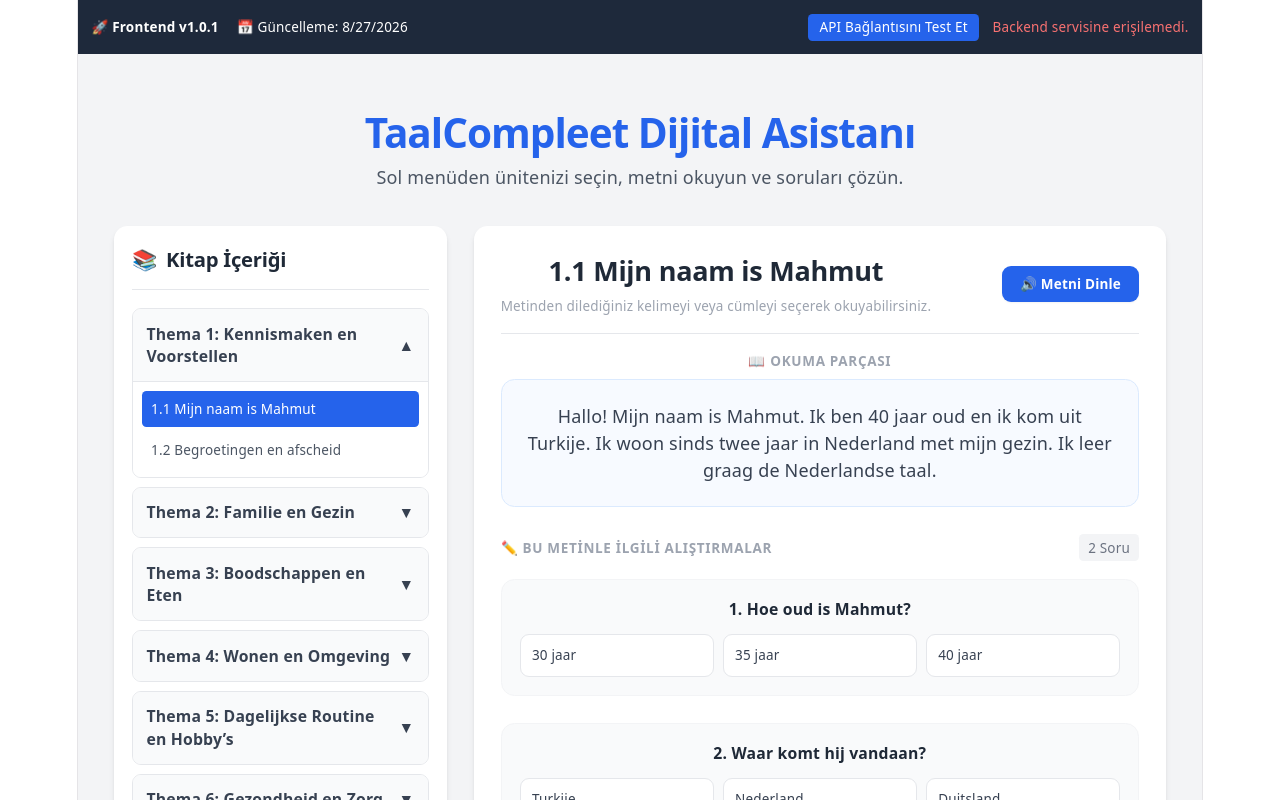
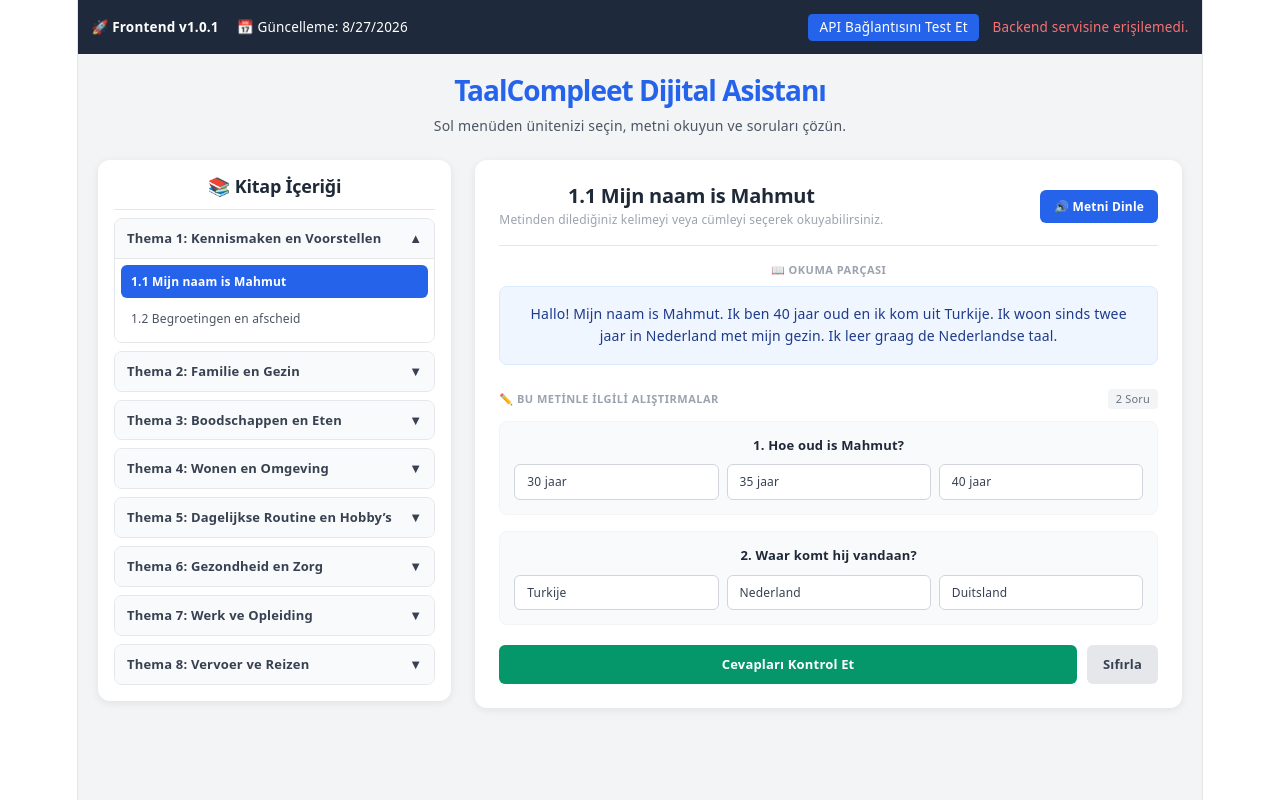
Before and after one commit to MahmutEngin/mahmut-devops-frontend, a React (Vite) app: page / in a window 1280 px wide. Shown: the top 800 px of the page. Built offline with nearby package versions, Linux system fonts and the light colour scheme; no server answers.

Commit message:
fix: update main.jsx and deploy standalone styled book reader

```diff
--- a/src/components/BookReader.tsx
+++ b/src/components/BookReader.tsx
@@ -38,47 +38,68 @@
   };
 
   return (
-    <div className="min-h-screen bg-gray-100 p-4 md:p-8 font-sans">
+    <div style={{ backgroundColor: '#f3f4f6', minHeight: '100vh', padding: '20px', fontFamily: 'system-ui, sans-serif' }}>
+
       {/* Header */}
-      <header className="text-center mb-8">
-        <h1 className="text-3xl md:text-4xl font-extrabold text-blue-600 mb-2">
+      <div style={{ textAlign: 'center', marginBottom: '24px' }}>
+        <h1 style={{ color: '#2563eb', fontSize: '28px', fontWeight: 'bold', margin: '0 0 8px 0' }}>
           TaalCompleet Dijital Asistanı
         </h1>
-        <p className="text-gray-600">
+        <p style={{ color: '#4b5563', fontSize: '14px', margin: 0 }}>
           Sol menüden ünitenizi seçin, metni okuyun ve soruları çözün.
         </p>
-      </header>
+      </div>
 
       {/* Main Container */}
-      <div className="max-w-6xl mx-auto grid grid-cols-1 md:grid-cols-3 gap-6">
+      <div style={{ maxWidth: '1100px', margin: '0 auto', display: 'flex', gap: '24px', alignItems: 'flex-start', flexWrap: 'wrap' }}>
 
         {/* Sol Menü / Kitap İçeriği */}
-        <div className="bg-white p-4 rounded-xl shadow-md h-fit">
-          <h2 className="text-lg font-bold text-gray-800 border-b pb-3 mb-4 flex items-center gap-2">
-            <span>📚</span> Kitap İçeriği
+        <div style={{ flex: '1 1 300px', backgroundColor: '#ffffff', padding: '16px', borderRadius: '12px', boxShadow: '0 2px 8px rgba(0,0,0,0.08)' }}>
+          <h2 style={{ fontSize: '18px', fontWeight: 'bold', color: '#1f2937', borderBottom: '1px solid #e5e7eb', paddingBottom: '12px', marginTop: 0 }}>
+            📚 Kitap İçeriği
           </h2>
-          <div className="space-y-2">
+          <div style={{ display: 'flex', flexDirection: 'column', gap: '8px' }}>
             {bookData.map((theme: Theme) => (
-              <div key={theme.id} className="border rounded-lg overflow-hidden">
+              <div key={theme.id} style={{ border: '1px solid #e5e7eb', borderRadius: '8px', overflow: 'hidden' }}>
                 <button
                   onClick={() => toggleTheme(theme.id)}
-                  className="w-full text-left p-3 font-semibold bg-gray-50 hover:bg-gray-100 flex justify-between items-center text-sm text-gray-700"
+                  style={{
+                    width: '100%',
+                    textAlign: 'left',
+                    padding: '10px 12px',
+                    fontWeight: '600',
+                    backgroundColor: '#f9fafb',
+                    border: 'none',
+                    cursor: 'pointer',
+                    display: 'flex',
+                    justifyContent: 'space-between',
+                    alignItems: 'center',
+                    fontSize: '13px',
+                    color: '#374151'
+                  }}
                 >
                   <span>{theme.title}</span>
                   <span>{activeThemeId === theme.id ? '▲' : '▼'}</span>
                 </button>
 
                 {activeThemeId === theme.id && (
-                  <div className="bg-white p-2 space-y-1 border-t">
+                  <div style={{ backgroundColor: '#ffffff', padding: '6px', borderTop: '1px solid #e5e7eb', display: 'flex', flexDirection: 'column', gap: '4px' }}>
                     {theme.sections.map((sec: Section) => (
                       <button
                         key={sec.id}
                         onClick={() => handleSelectSection(sec)}
-                        className={`w-full text-left p-2 text-xs rounded transition-colors ${
-                          selectedSection.id === sec.id
-                            ? 'bg-blue-600 text-white font-medium'
-                            : 'text-gray-600 hover:bg-blue-50'
-                        }`}
+                        style={{
+                          width: '100%',
+                          textAlign: 'left',
+                          padding: '8px 10px',
+                          fontSize: '12px',
+                          borderRadius: '6px',
+                          border: 'none',
+                          cursor: 'pointer',
+                          backgroundColor: selectedSection.id === sec.id ? '#2563eb' : 'transparent',
+                          color: selectedSection.id === sec.id ? '#ffffff' : '#4b5563',
+                          fontWeight: selectedSection.id === sec.id ? '600' : 'normal'
+                        }}
                       >
                         {sec.title}
                       </button>
@@ -91,70 +112,100 @@
         </div>
 
         {/* Sağ Taraf / Okuma ve Alıştırmalar */}
-        <div className="md:col-span-2 space-y-6">
-          <div className="bg-white p-6 rounded-xl shadow-md">
+        <div style={{ flex: '2 1 600px', backgroundColor: '#ffffff', padding: '24px', borderRadius: '12px', boxShadow: '0 2px 8px rgba(0,0,0,0.08)' }}>
 
           {/* Başlık ve Dinle Butonu */}
-            <div className="flex flex-col sm:flex-row justify-between items-start sm:items-center border-b pb-4 mb-4 gap-4">
+          <div style={{ display: 'flex', justifyContent: 'space-between', alignItems: 'center', borderBottom: '1px solid #e5e7eb', paddingBottom: '16px', marginBottom: '16px' }}>
             <div>
-                <h2 className="text-2xl font-bold text-gray-800">{selectedSection.title}</h2>
-                <p className="text-xs text-gray-400 mt-1">
+              <h2 style={{ fontSize: '20px', fontWeight: 'bold', color: '#1f2937', margin: 0 }}>{selectedSection.title}</h2>
+              <p style={{ fontSize: '12px', color: '#9ca3af', margin: '4px 0 0 0' }}>
                 Metinden dilediğiniz kelimeyi veya cümleyi seçerek okuyabilirsiniz.
               </p>
             </div>
             <button
               onClick={handleSpeech}
-                className="bg-blue-600 hover:bg-blue-700 text-white px-4 py-2 rounded-lg text-xs font-semibold flex items-center gap-2 transition-colors shadow-sm"
+              style={{
+                backgroundColor: '#2563eb',
+                color: '#ffffff',
+                border: 'none',
+                padding: '8px 14px',
+                borderRadius: '6px',
+                fontSize: '12px',
+                fontWeight: '600',
+                cursor: 'pointer'
+              }}
             >
               🔊 Metni Dinle
             </button>
           </div>
 
           {/* OKUMA PARÇASI */}
-            <div className="mb-6">
-              <span className="text-xs font-bold text-gray-400 uppercase tracking-wider block mb-2">
+          <div style={{ marginBottom: '24px' }}>
+            <span style={{ fontSize: '11px', fontWeight: 'bold', color: '#9ca3af', letterSpacing: '0.5px', display: 'block', marginBottom: '8px' }}>
               📖 OKUMA PARÇASI
             </span>
-              <div className="bg-blue-50/50 p-5 rounded-xl border border-blue-100 text-gray-700 leading-relaxed text-sm md:text-base">
+            <div style={{ backgroundColor: '#eff6ff', padding: '16px', borderRadius: '8px', border: '1px solid #dbeafe', color: '#1e3a8a', lineHeight: '1.6', fontSize: '14px' }}>
               {selectedSection.readingText}
             </div>
           </div>
 
           {/* ALIŞTIRMALAR */}
           <div>
-              <div className="flex justify-between items-center mb-4">
-                <span className="text-xs font-bold text-gray-400 uppercase tracking-wider">
+            <div style={{ display: 'flex', justifyContent: 'space-between', alignItems: 'center', marginBottom: '12px' }}>
+              <span style={{ fontSize: '11px', fontWeight: 'bold', color: '#9ca3af', letterSpacing: '0.5px' }}>
                 ✏️ BU METİNLE İLGİLİ ALIŞTIRMALAR
               </span>
-                <span className="text-xs bg-gray-100 px-2 py-1 rounded text-gray-500 font-medium">
+              <span style={{ fontSize: '11px', backgroundColor: '#f3f4f6', padding: '2px 8px', borderRadius: '4px', color: '#6b7280' }}>
                 {selectedSection.questions.length} Soru
               </span>
             </div>
 
-              <div className="space-y-6">
+            <div style={{ display: 'flex', flexDirection: 'column', gap: '16px' }}>
               {selectedSection.questions.map((q, idx) => (
-                  <div key={q.id} className="bg-gray-50 p-4 rounded-xl border border-gray-100">
-                    <p className="font-semibold text-gray-800 text-sm mb-3">
+                <div key={q.id} style={{ backgroundColor: '#f9fafb', padding: '14px', borderRadius: '8px', border: '1px solid #f3f4f6' }}>
+                  <p style={{ fontWeight: '600', color: '#1f2937', fontSize: '13px', margin: '0 0 10px 0' }}>
                     {idx + 1}. {q.question}
                   </p>
-                    <div className="grid grid-cols-1 sm:grid-cols-3 gap-2">
+                  <div style={{ display: 'flex', gap: '8px', flexWrap: 'wrap' }}>
                     {q.options.map(opt => {
                       const isSelected = userAnswers[q.id] === opt;
                       const isCorrect = q.correctAnswer === opt;
-                        let btnStyle = "border-gray-200 bg-white text-gray-700 hover:bg-gray-50";
+
+                      let bg = '#ffffff';
+                      let color = '#374151';
+                      let borderColor = '#d1d5db';
 
                       if (showResults) {
-                          if (isCorrect) btnStyle = "bg-green-600 text-white border-green-600 font-semibold";
-                          else if (isSelected) btnStyle = "bg-red-500 text-white border-red-500";
+                        if (isCorrect) {
+                          bg = '#059669';
+                          color = '#ffffff';
+                          borderColor = '#059669';
                         } else if (isSelected) {
-                          btnStyle = "bg-blue-600 text-white border-blue-600 font-semibold";
+                          bg = '#ef4444';
+                          color = '#ffffff';
+                          borderColor = '#ef4444';
+                        }
+                      } else if (isSelected) {
+                        bg = '#2563eb';
+                        color = '#ffffff';
+                        borderColor = '#2563eb';
                       }
 
                       return (
                         <button
                           key={opt}
                           onClick={() => handleOptionSelect(q.id, opt)}
-                            className={`p-2.5 rounded-lg border text-xs text-left transition-all ${btnStyle}`}
+                          style={{
+                            padding: '8px 12px',
+                            borderRadius: '6px',
+                            border: `1px solid ${borderColor}`,
+                            backgroundColor: bg,
+                            color: color,
+                            fontSize: '12px',
+                            cursor: 'pointer',
+                            flex: '1 1 120px',
+                            textAlign: 'left'
+                          }}
                         >
                           {opt}
                         </button>
@@ -166,16 +217,35 @@
             </div>
 
             {/* Aksiyon Butonları */}
-              <div className="flex gap-3 mt-6">
+            <div style={{ display: 'flex', gap: '10px', marginTop: '20px' }}>
               <button
                 onClick={() => setShowResults(true)}
-                  className="flex-1 bg-emerald-600 hover:bg-emerald-700 text-white py-2.5 rounded-lg font-semibold text-sm transition-colors shadow-sm"
+                style={{
+                  flex: 1,
+                  backgroundColor: '#059669',
+                  color: '#ffffff',
+                  border: 'none',
+                  padding: '10px',
+                  borderRadius: '6px',
+                  fontWeight: '600',
+                  fontSize: '13px',
+                  cursor: 'pointer'
+                }}
               >
                 Cevapları Kontrol Et
               </button>
               <button
                 onClick={handleReset}
-                  className="bg-gray-200 hover:bg-gray-300 text-gray-700 px-4 py-2.5 rounded-lg font-semibold text-sm transition-colors"
+                style={{
+                  backgroundColor: '#e5e7eb',
+                  color: '#374151',
+                  border: 'none',
+                  padding: '10px 16px',
+                  borderRadius: '6px',
+                  fontWeight: '600',
+                  fontSize: '13px',
+                  cursor: 'pointer'
+                }}
               >
                 Sıfırla
               </button>
@@ -184,7 +254,6 @@
           </div>
 
         </div>
-        </div>
 
       </div>
     </div>
```
Lines whose indentation alone changed are shown as unchanged.
